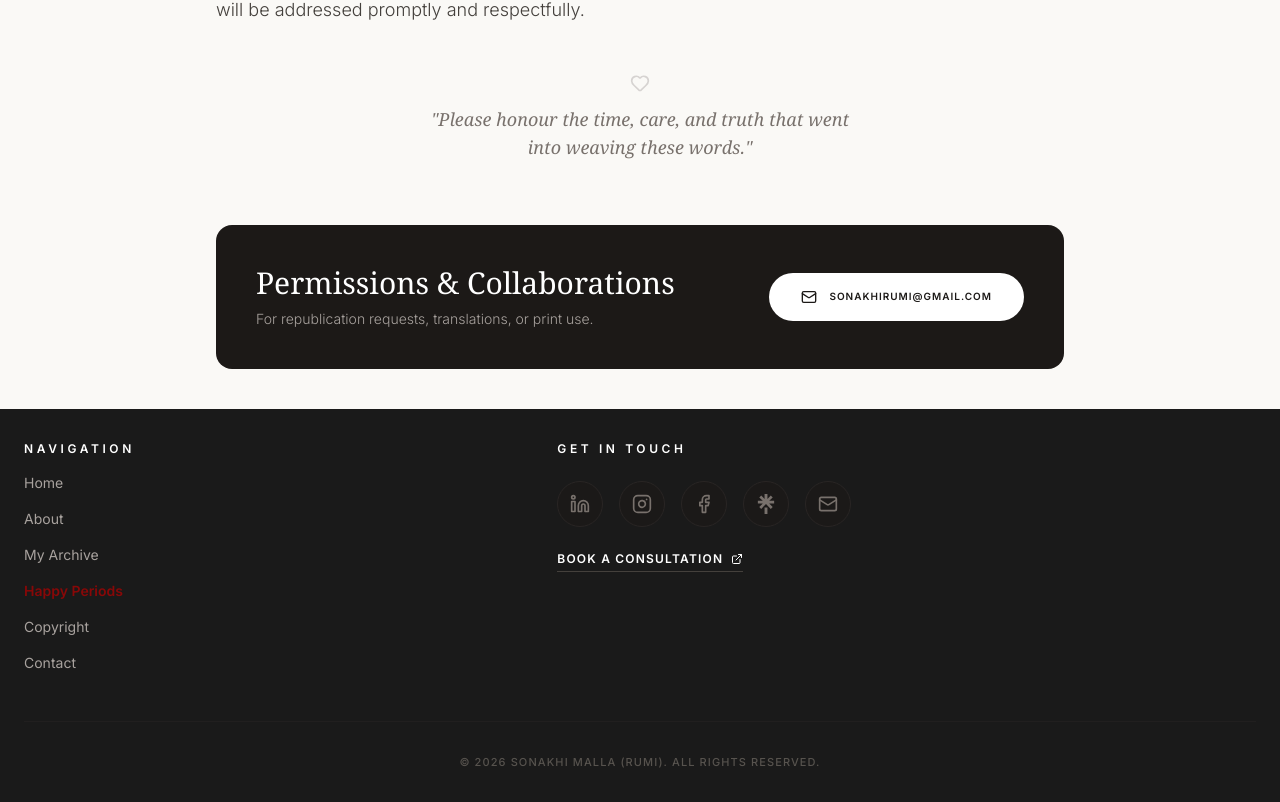
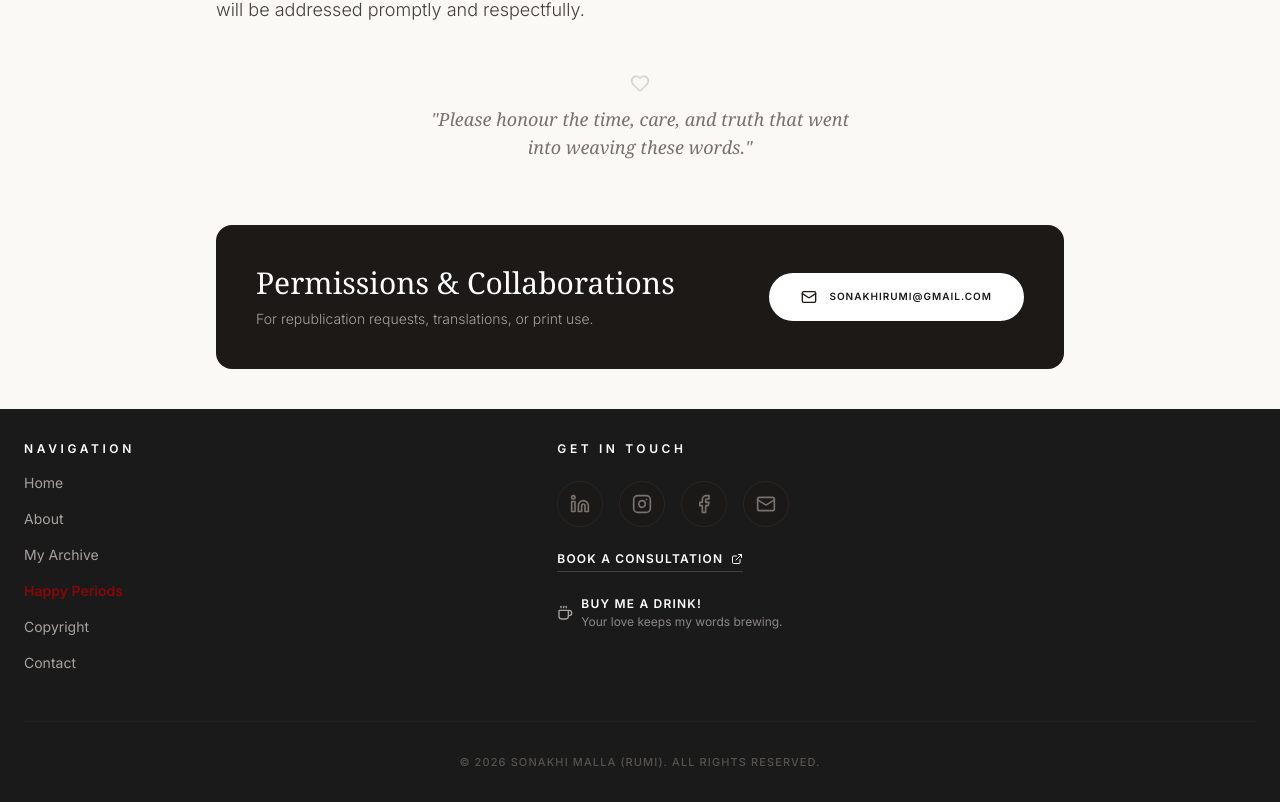
Before and after one commit to sonakhirumi/sonakhi-portfolio, a React (Vite) app: page /copyright in a window 1280 px wide. Shown: the part 1305-2107 px from the top of the page. Built offline with nearby package versions, Linux system fonts and the light colour scheme; a web font is replaced by a local one.

Commit message:
added buymeacoffee links and removed linktree

```diff
--- a/components/Contact.tsx
+++ b/components/Contact.tsx
@@ -1,18 +1,6 @@
 
 import React from 'react';
-import { Linkedin, Instagram, Facebook, ExternalLink, Mail } from 'lucide-react';
-
-const LinktreeIcon = (props: React.SVGProps<SVGSVGElement>) => (
-    <svg
-        viewBox="0 0 24 24"
-        fill="currentColor"
-        role="img"
-        xmlns="http://www.w3.org/2000/svg"
-        {...props}
-    >
-        <path d="m13.73635 5.85251 4.00467-4.11665 2.3248 2.3808-4.20064 4.00466h5.9085v3.30473h-5.9365l4.22865 4.10766-2.3248 2.3338L12.0005 12.099l-5.74052 5.76852-2.3248-2.3248 4.22864-4.10766h-5.9375V8.12132h5.9085L3.93417 4.11666l2.3248-2.3808 4.00468 4.11665V0h3.4727zm-3.4727 10.30614h3.4727V24h-3.4727z" />
-    </svg>
-);
+import { Linkedin, Instagram, Facebook, ExternalLink, Mail, Coffee } from 'lucide-react';
 
 const TopmateIcon = (props: React.SVGProps<SVGSVGElement>) => (
     <svg
@@ -32,7 +20,6 @@ const Contact: React.FC = () => {
         { icon: Linkedin, href: 'https://www.linkedin.com/in/sonakhi-malla-rumi', label: 'LinkedIn' },
         { icon: Instagram, href: 'https://www.instagram.com/sonakhi_rumi', label: 'Instagram' },
         { icon: Facebook, href: 'https://www.facebook.com/sonakhi.rumi', label: 'Facebook' },
-        { icon: LinktreeIcon, href: 'https://linktr.ee/sonakhirumi', label: 'Linktree' },
         { icon: Mail, href: 'mailto:sonakhirumi@gmail.com', label: 'Email' },
     ];
 
@@ -66,7 +53,7 @@ const Contact: React.FC = () => {
                     ))}
                 </div>
 
-                <div className="pt-8 animate-in fade-in slide-in-from-bottom-12 duration-1000 delay-300">
+                <div className="pt-8 flex flex-col gap-6 items-center animate-in fade-in slide-in-from-bottom-12 duration-1000 delay-300">
                     <a
                         href="https://topmate.io/sonakhirumi"
                         target="_blank"
@@ -77,7 +64,18 @@ const Contact: React.FC = () => {
                         <ExternalLink className="w-4 h-4" />
                     </a>
 
-
+                    <a
+                        href="https://buymeacoffee.com/sonakhirumi"
+                        target="_blank"
+                        rel="noopener noreferrer"
+                        className="inline-flex items-center text-center space-x-2 sm:space-x-3 px-6 sm:px-8 py-3 sm:py-4 rounded-full bg-white border border-stone-200 text-stone-900 hover:border-stone-400 hover:shadow-xl transition-all duration-300 shadow-sm group"
+                    >
+                        <Coffee className="w-4 h-4 sm:w-5 sm:h-5 text-stone-500 group-hover:text-stone-900 transition-colors flex-shrink-0" />
+                        <span className="flex flex-col sm:flex-row items-center sm:gap-2 text-xs">
+                            <span className="font-bold uppercase tracking-widest">Buy me a drink!</span>
+                            <span className="opacity-70 normal-case tracking-normal">Your love keeps my words brewing.</span>
+                        </span>
+                    </a>
                 </div>
 
             </div>
--- a/components/Footer.tsx
+++ b/components/Footer.tsx
@@ -1,18 +1,6 @@
 
 import React from 'react';
-import { Linkedin, Instagram, Facebook, ExternalLink, Mail } from 'lucide-react';
-
-const LinktreeIcon = (props: React.SVGProps<SVGSVGElement>) => (
-  <svg
-    viewBox="0 0 24 24"
-    fill="currentColor"
-    role="img"
-    xmlns="http://www.w3.org/2000/svg"
-    {...props}
-  >
-    <path d="m13.73635 5.85251 4.00467-4.11665 2.3248 2.3808-4.20064 4.00466h5.9085v3.30473h-5.9365l4.22865 4.10766-2.3248 2.3338L12.0005 12.099l-5.74052 5.76852-2.3248-2.3248 4.22864-4.10766h-5.9375V8.12132h5.9085L3.93417 4.11666l2.3248-2.3808 4.00468 4.11665V0h3.4727zm-3.4727 10.30614h3.4727V24h-3.4727z" />
-  </svg>
-);
+import { Linkedin, Instagram, Facebook, ExternalLink, Mail, Coffee } from 'lucide-react';
 
 const TopmateIcon = (props: React.SVGProps<SVGSVGElement>) => (
   <svg
@@ -32,7 +20,6 @@ const Footer: React.FC = () => {
     { icon: Linkedin, href: 'https://www.linkedin.com/in/sonakhi-malla-rumi', label: 'LinkedIn' },
     { icon: Instagram, href: 'https://www.instagram.com/sonakhi_rumi', label: 'Instagram' },
     { icon: Facebook, href: 'https://www.facebook.com/sonakhi.rumi', label: 'Facebook' },
-    { icon: LinktreeIcon, href: 'https://linktr.ee/sonakhirumi', label: 'Linktree' },
     { icon: Mail, href: 'mailto:sonakhirumi@gmail.com', label: 'Email' },
   ];
 
@@ -95,7 +82,7 @@ const Footer: React.FC = () => {
                 ))}
               </div>
 
-              <div className="pt-2 flex flex-col gap-4 items-start">
+              <div className="pt-2 flex flex-col gap-6 items-start">
                 <a
                   href="https://topmate.io/sonakhirumi"
                   target="_blank"
@@ -106,6 +93,18 @@ const Footer: React.FC = () => {
                   <ExternalLink className="w-3 h-3" />
                 </a>
 
+                <a
+                  href="https://buymeacoffee.com/sonakhirumi"
+                  target="_blank"
+                  rel="noopener noreferrer"
+                  className="inline-flex items-start sm:items-center space-x-2 text-stone-400 hover:text-white transition-colors group"
+                >
+                  <Coffee className="w-4 h-4 mt-1 sm:mt-0 flex-shrink-0 group-hover:text-white" />
+                  <div className="flex flex-col text-[11px] sm:text-xs">
+                    <span className="font-bold uppercase tracking-widest text-white">Buy me a drink!</span>
+                    <span className="opacity-80 mt-0.5">Your love keeps my words brewing.</span>
+                  </div>
+                </a>
               </div>
             </div>
           </div>
```
Also changed, not shown: components/linktree.svg (deleted).
